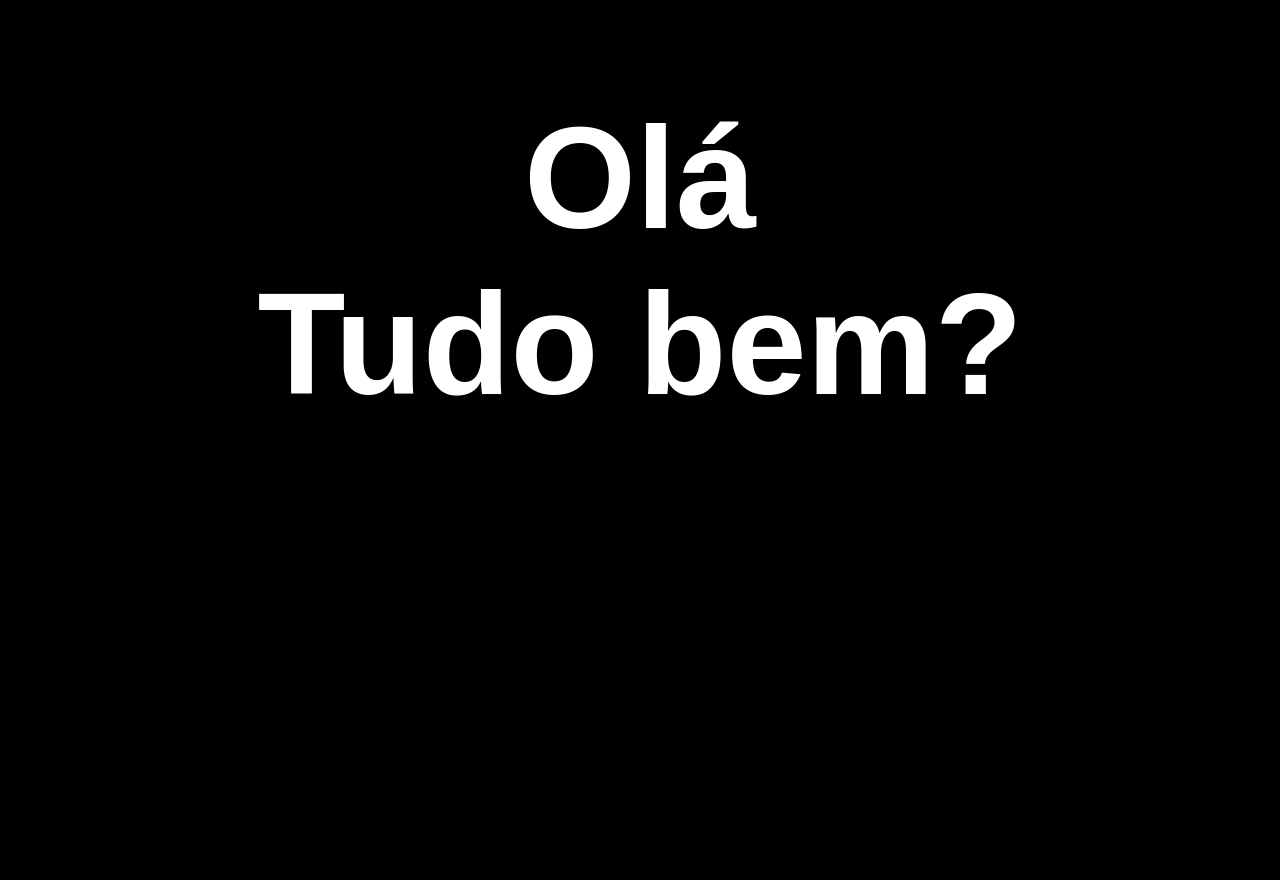
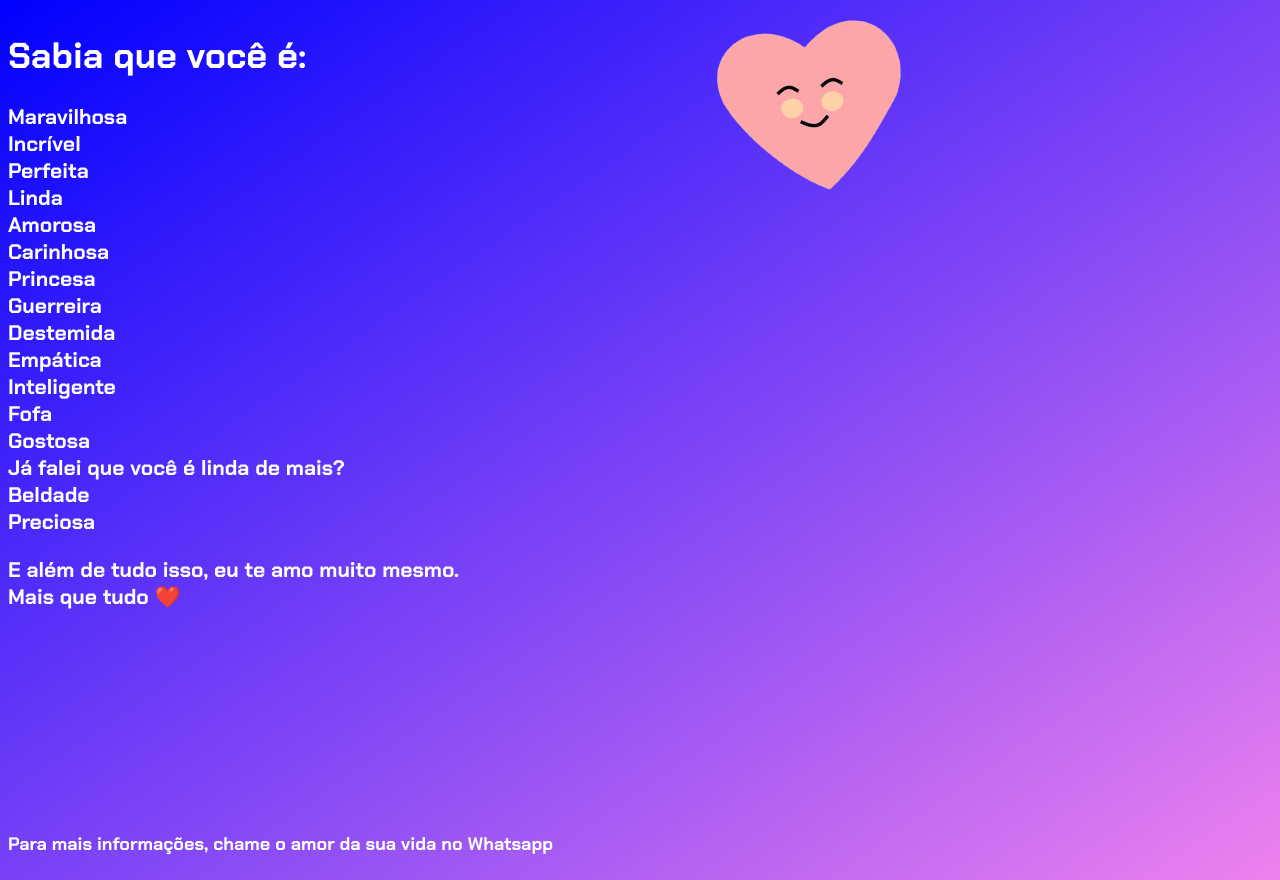
Before and after one commit to devGuiMattos/randomsite, a plain HTML site: page index.html in a window 1280 px wide. Before the commit the page ends 800 px from the top, so only its background shows below. Drawn offline with Linux system fonts and the light colour scheme; a web font is replaced by a local one.

Commit message:
Add files via upload

```diff
--- a/index.html
+++ b/index.html
@@ -1,18 +1,49 @@
 <!DOCTYPE html>
-<html lang="en">
+<html lang="pt-br">
 <head>
     <meta charset="UTF-8">
     <meta name="viewport" content="width=device-width, initial-scale=1.0">
-    <title>Document</title>
     <link rel="stylesheet" href="style.css">
+    <title>Random Site</title>
 </head>
-<body style="background-color: black;">
-    <div class="content">
-        <h1>
-            Olá
-            <br>
-            Tudo bem?
-        </h1>
+<body>
+    <div id="big">
+        <div class="main">
+            <h1>Sabia que você é:</h1>
+            <h3>
+                Maravilhosa <br>
+                Incrível <br>
+                Perfeita <br>
+                Linda <br>
+                Amorosa <br>
+                Carinhosa <br>
+                Princesa <br>
+                Guerreira <br>
+                Destemida <br>
+                Empática <br>
+                Inteligente <br>
+                Fofa <br>
+                Gostosa <br>
+                Já falei que você é linda de mais? <br>
+                Beldade <br>
+                Preciosa
+            </h3>
+            <h3>
+                E além de tudo isso, eu te amo muito mesmo. <br>
+                Mais que tudo ❤️
+            </h3>
+
+        </div>
+        <div class="secondary">
+            <img src="cute-heart.png" alt="">
+        </div>
     </div>
 </body>
+<footer>
+    <div class="info">
+        <h4>
+            Para mais informações, chame o amor da sua vida no Whatsapp
+        </h4>
+    </div>
+</footer>
 </html>
--- a/style.css
+++ b/style.css
@@ -1,8 +1,34 @@
-.content{
-    align-items: center;
-    text-align: center;
-    font-size: 4.5em;
-    font-weight: 30;
-    font-family: 'Bai Jamjuree', sans-serif;
+@import url('https://fonts.googleapis.com/css2?family=Bai+Jamjuree:ital,wght@0,200;0,300;0,400;0,500;0,600;0,700;1,200;1,300;1,400;1,500;1,600;1,700&family=Chakra+Petch:ital,wght@0,300;0,400;0,500;0,600;0,700;1,300;1,400;1,500;1,600;1,700&family=Jockey+One&display=swap');
+
+.main {
+    height: 100vh;
+    width: 50%;
+}
+
+#big {
+    width: 100%;
+}
+
+
+
+div {
+    float: left;
+}
+
+.secondary {
+    margin: auto;
+}
+
+.secondary img {
+ height: 200px;
+ width: 350px;
+ transform: rotate(-10deg);
+}
+body {
     color: white;
+    font-family: "Chakra Petch", serif;
+    background: linear-gradient(to bottom right, blue, violet);
+    background-repeat: no-repeat;
+    height: 100%;
+    font-size: large;
 }
```
Also changed, not shown: cute-heart.png (added).
